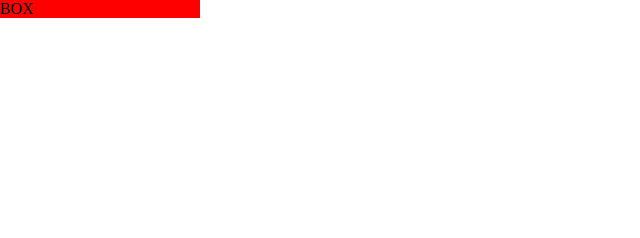
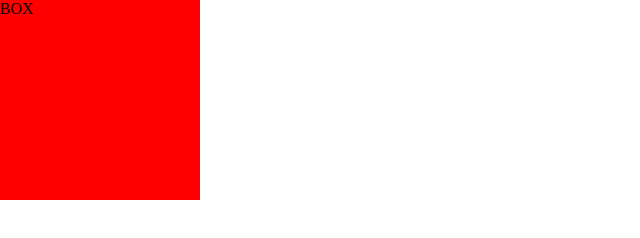
Before and after one commit to enju615/practice, a plain HTML site: page index.html in a window 1280 px wide. Shown: the whole page, without its empty margins (0-640 px from the left). Drawn offline with Linux system fonts and the light colour scheme.

Commit message:
height：要素の高さを指定することができます。

```diff
--- a/style.css
+++ b/style.css
@@ -5,4 +5,5 @@
 
   .box {
     background-color: red;
-    width: 200px;}
+    width: 200px;
+    height: 200px;}
```
